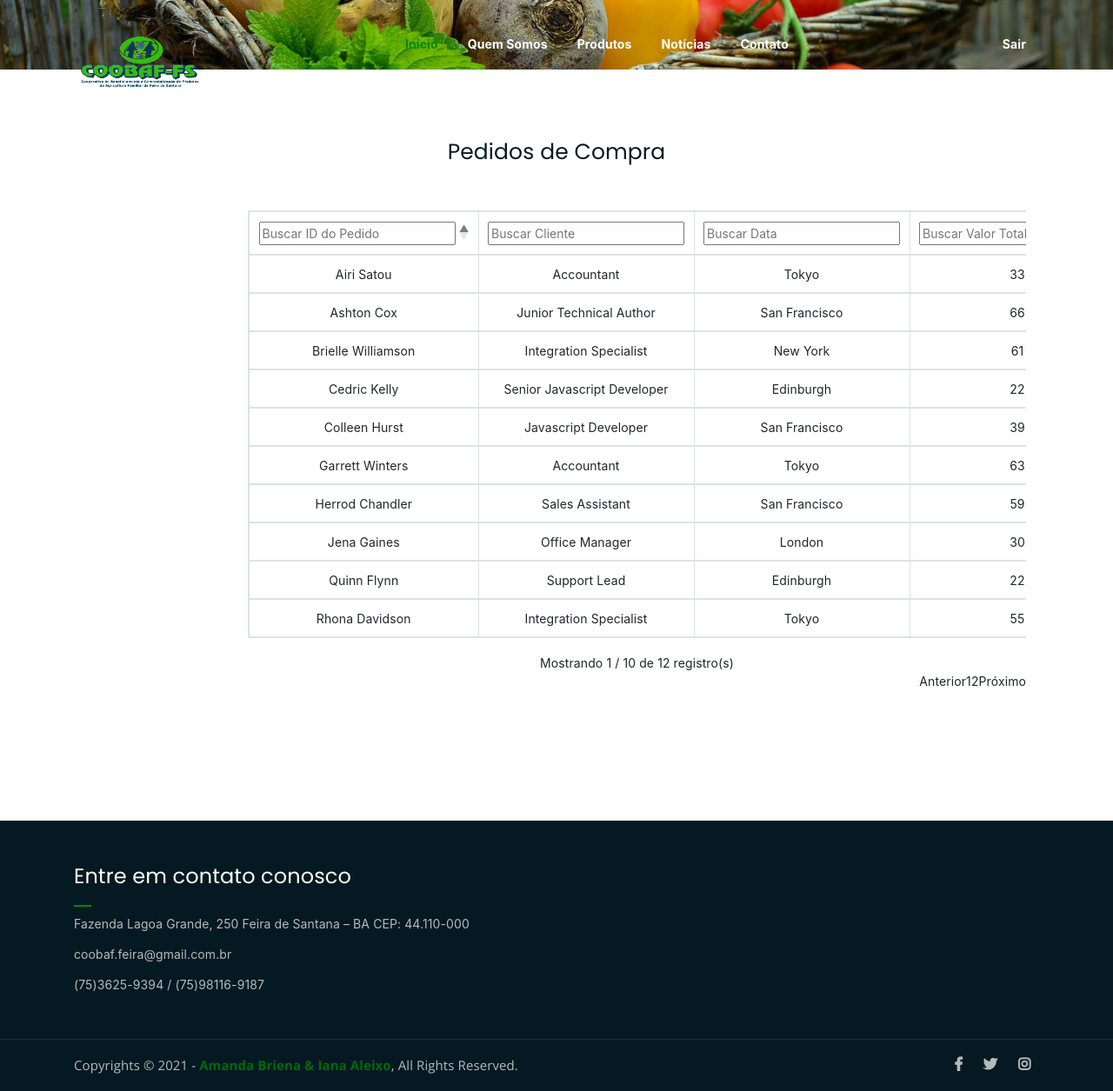
After one commit to amandabriena/EcommerceCOOBAF, a PHP site: page /ger_pedidos.php in a window 1280 px wide. The commit adds this page. Shown: the whole page at 87% size. Run offline with PHP 8.4, Linux system fonts and the light colour scheme; some libraries are stand-ins or nearby versions.

Commit message:
paginas de gerenciamento e datatable

```diff
--- /dev/null
+++ b/assets/js/datatable.js
@@ -0,0 +1,40 @@
+$(document).ready(function() {
+
+    // Setup - add a text input to each footer cell
+    $('#tabela thead th').each( function () {
+        var title = $(this).text();
+        $(this).html( '<input type="text" placeholder="Buscar '+title+'" />' );
+    } );
+
+    // DataTable
+    var table = $('#tabela').DataTable({
+        "language": {
+            "lengthMenu": " ",
+            "info":"Mostrando _START_ / _END_ de _TOTAL_ registro(s)",
+            "infoEmpty": "Mostrando 0 / 0 de 0 registros",
+            "search": "Pesquisar: ",
+            "infoFiltered": "(filtrado de _MAX_ registros)",
+            "paginate": {
+                "first": "Início",
+                "previous": "Anterior",
+                "next": "Próximo"
+            }
+          },
+        initComplete: function () {
+            // Apply the search
+            this.api().columns().every( function () {
+                var that = this;
+
+                $( 'input', this.header() ).on( 'keyup change clear', function () {
+                    if ( that.search() !== this.value ) {
+                        that
+                            .search( this.value )
+                            .draw();
+                    }
+                } );
+            } );
+        }
+
+    });
+
+} );
--- a/cooperado.php
+++ b/cooperado.php
@@ -1,6 +1,5 @@
 <?php
     session_start();
-    $nome = $_SESSION['nome'];
 ?>
 <!DOCTYPE html>
 <html lang="en">
@@ -29,7 +28,7 @@
 	<!-- menu de gerenciamento do cooperado -->
 	<div class="latest-news mt-80 mb-150">
         <div class="form-title text-center">
-			<h2>Olá, <?php $_SESSION['email'] ?></h2>
+			<h2>Olá, <?php $_SESSION['nome'] ?></h2>
 			<p>O que deseja fazer?</p>
 	    </div>
 		<div class="container">
--- a/ger_clientes.php
+++ b/ger_clientes.php
@@ -6,7 +6,7 @@
 <head>
 	<?php require_once("src/components/head.php");?>
 	<!-- title -->
-	<title>Espaço do Cooperado</title>
+	<title>Clientes</title>
     <!-- JavaScript Bundle with Popper -->
 
 </head>
@@ -29,14 +29,14 @@
 	<!-- menu de gerenciamento de usuários do sistema (cooperados e clientes) -->
 	<div class="latest-news mt-80 mb-150">
         <div class="form-title text-center">
-			<h2>Clientes</h2>
+			<h2>Gerenciamento de Clientes</h2>
 	    </div>
 
 		<div class="container">
             <div class="row text-center w-10">
                 <div class="col-lg-8 offset-lg-2 mx-auto">
                     <div class="input-group mb-3">
-                        <input type="text" class="form-control" placeholder="Busque um cliente por nome ou CPF" aria-label="Recipient's username" aria-describedby="button-addon2">
+                        <input type="text" class="form-control" placeholder="Busque um cooperado por nome ou CPF" aria-label="Recipient's username" aria-describedby="button-addon2">
                         <button class="btn btn-outline-secondary" type="button" id="button-addon2">Buscar</button>
 
                     </div>
--- /dev/null
+++ b/ger_pedidos.php
@@ -0,0 +1,146 @@
+
+<!DOCTYPE html>
+<html lang="PT">
+<head>
+    <?php require_once("src/components/head.php");?>
+	<!-- title -->
+	<title>Pedidos de Compra</title>
+
+    <script type="text/javascript" src="http://code.jquery.com/jquery-1.8.2.min.js"></script>
+    <link rel="stylesheet" type="text/css" href="https://cdnjs.cloudflare.com/ajax/libs/twitter-bootstrap/4.5.2/css/bootstrap.css">
+    <link rel="stylesheet" type="text/css" href="https://cdn.datatables.net/1.10.23/css/dataTables.bootstrap4.min.css">
+    <script type="text/javascript" charset="utf8" src="https://cdn.datatables.net/1.10.23/js/jquery.dataTables.js"></script>
+    <script src="assets/js/datatable.js"></script>
+
+
+</head>
+<body>
+    <?php require_once("src/components/menu_coop.php");?>
+
+    <!-- breadcrumb-section -->
+    <div class="breadcrumb-section2 breadcrumb-bg">
+    </div>
+    <!-- end breadcrumb section -->
+
+    <!-- menu de gerenciamento de pedidos -->
+    <div class="latest-news mt-80 mb-150">
+        <div class="form-title text-center">
+			<h2>Pedidos de Compra</h2>
+	    </div>
+		<div class="container">
+            <div class="col-lg-10 offset-lg-2 text-center">
+                <table id="tabela" class="table table-responsive table-bordered table-hover">
+                    <thead>
+                        <tr>
+                            <th data-orderable="false">ID do Pedido</th>
+                            <th data-orderable="false">Cliente</th>
+                            <th data-orderable="false">Data</th>
+                            <th  data-orderable="false">Valor Total</th>
+                        </tr>
+                    </thead>
+                    <tbody>
+                        <tr>
+                            <td>Tiger Nixon</td>
+                            <td>System Architect</td>
+                            <td>Edinburgh</td>
+                            <td>61</td>
+                        </tr>
+                        <tr>
+                            <td>Garrett Winters</td>
+                            <td>Accountant</td>
+                            <td>Tokyo</td>
+                            <td>63</td>
+                        </tr>
+                        <tr>
+                            <td>Ashton Cox</td>
+                            <td>Junior Technical Author</td>
+                            <td>San Francisco</td>
+                            <td>66</td>
+                        </tr>
+                        <tr>
+                            <td>Cedric Kelly</td>
+                            <td>Senior Javascript Developer</td>
+                            <td>Edinburgh</td>
+                            <td>22</td>
+                        </tr>
+                        <tr>
+                            <td>Airi Satou</td>
+                            <td>Accountant</td>
+                            <td>Tokyo</td>
+                            <td>33</td>
+                        </tr>
+                        <tr>
+                            <td>Brielle Williamson</td>
+                            <td>Integration Specialist</td>
+                            <td>New York</td>
+                            <td>61</td>
+                        </tr>
+                        <tr>
+                            <td>Herrod Chandler</td>
+                            <td>Sales Assistant</td>
+                            <td>San Francisco</td>
+                            <td>59</td>
+                        </tr>
+                        <tr>
+                            <td>Rhona Davidson</td>
+                            <td>Integration Specialist</td>
+                            <td>Tokyo</td>
+                            <td>55</td>
+                        </tr>
+                        <tr>
+                            <td>Colleen Hurst</td>
+                            <td>Javascript Developer</td>
+                            <td>San Francisco</td>
+                            <td>39</td>
+                        </tr>
+                        <tr>
+                            <td>Sonya Frost</td>
+                            <td>Software Engineer</td>
+                            <td>Edinburgh</td>
+                            <td>23</td>
+                        </tr>
+                        <tr>
+                            <td>Jena Gaines</td>
+                            <td>Office Manager</td>
+                            <td>London</td>
+                            <td>30</td>
+                        </tr>
+                        <tr>
+                            <td>Quinn Flynn</td>
+                            <td>Support Lead</td>
+                            <td>Edinburgh</td>
+                            <td>22</td>
+                        </tr>
+                        </tbody>
+                </table>
+            </div>
+        </div>
+    </div>
+    <?php require_once("src/components/footer.php");?>
+	<!-- bootstrap -->
+    <script>
+    $(document).ready(function(){
+        $('#tabela').dataTable();
+    });
+    </script>
+
+    <!-- bootstrap -->
+	<script src="assets/bootstrap/js/bootstrap.min.js"></script>
+	<!-- count down -->
+	<script src="assets/js/jquery.countdown.js"></script>
+	<!-- isotope -->
+	<script src="assets/js/jquery.isotope-3.0.6.min.js"></script>
+	<!-- waypoints -->
+	<script src="assets/js/waypoints.js"></script>
+    <!-- owl carousel -->
+	<script src="assets/js/owl.carousel.min.js"></script>
+	<!-- magnific popup -->
+	<script src="assets/js/jquery.magnific-popup.min.js"></script>
+    <!-- mean menu -->
+	<script src="assets/js/jquery.meanmenu.min.js"></script>
+	<!-- sticker js -->
+	<script src="assets/js/sticker.js"></script>
+	<!-- main js -->
+	<script src="assets/js/main.js"></script>
+</body>
+</html>
--- /dev/null
+++ b/src/components/menu_coop.php
@@ -0,0 +1,45 @@
+<!-- header -->
+<div class="top-header-area" id="sticker">
+		<div class="container">
+			<div class="row">
+				<div class="col-lg-12 col-sm-12 text-center">
+					<div class="main-menu-wrap">
+						<!-- logo -->
+						<div class="site-logo">
+							<a href="../../index.php">
+								<img src="../../assets/img/logo.png" alt="">
+							</a>
+						</div>
+						<!-- logo -->
+
+						<!-- menu start -->
+						<nav class="main-menu">
+							<ul>
+								<li class="current-list-item"><a href="index.php">Início</a>
+								</li>
+								<li><a href="sobre.php">Quem Somos</a></li>
+                                <li><a href="produtos.php">Produtos</a>
+									<ul class="sub-menu">
+										<li><a href="produtos.php">Shop</a></li>
+										<li><a href="checkout.php">Check Out</a></li>
+										<li><a href="single-product.php">Single Product</a></li>
+										<li><a href="carrinho.php">Cart</a></li>
+									</ul>
+								</li>
+                                <li><a href="noticias.php">Notícias</a>
+								</li>
+                                <li><a href="contato.php">Contato</a></li>
+								<li><a href="sair.php">Sair</a>
+								</li>
+
+							</ul>
+						</nav>
+						<a class="mobile-show search-bar-icon" href="#"><i class="fas fa-search"></i></a>
+						<div class="mobile-menu"></div>
+						<!-- menu end -->
+					</div>
+				</div>
+			</div>
+		</div>
+</div>
+<!-- end header -->
```
Also changed, not shown: assets/css/main.css (+9 -37 lines), assets/js/datatable_basic.js (added, +41 -0 lines), conexao_db/banco.sql (added, +10 -0 lines), ger_noticias.php (added, +133 -0 lines), index.php (+1 -20 lines), src/components/extensoes.php (added, +20 -0 lines).
